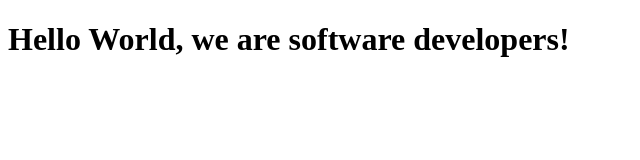
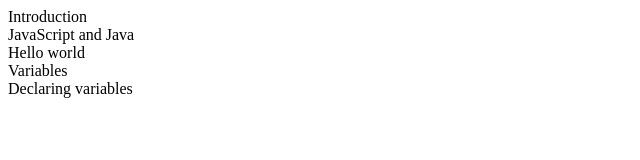
Before and after one commit to tomasda7/Technical-Documentation-Page, a plain HTML site: page index.html in a window 1280 px wide. Shown: the whole page, without its empty margins (0-640 px from the left). Drawn offline with Linux system fonts and the light colour scheme.

Commit message:
Added the first 4 steps

```diff
--- a/index.html
+++ b/index.html
@@ -9,7 +9,23 @@
   <body>
     <script src="https://cdn.freecodecamp.org/testable-projects-fcc/v1/bundle.js"></script>
 
-    <h1>Hello World, we are software developers!</h1>
+    <main id="main-doc">
+      <section id="Introduction">
+        <header>Introduction</header>
+      </section>
+      <section id="JavaScript-and-Java">
+        <header>JavaScript and Java</header>
+      </section>
+      <section id="Hello-world">
+        <header>Hello world</header>
+      </section>
+      <section id="Variables">
+        <header>Variables</header>
+      </section>
+      <section id="Declaring-variables">
+        <header>Declaring variables</header>
+      </section>
+    </main>
 
 
     <script  src="js/index.js"></script>
```
